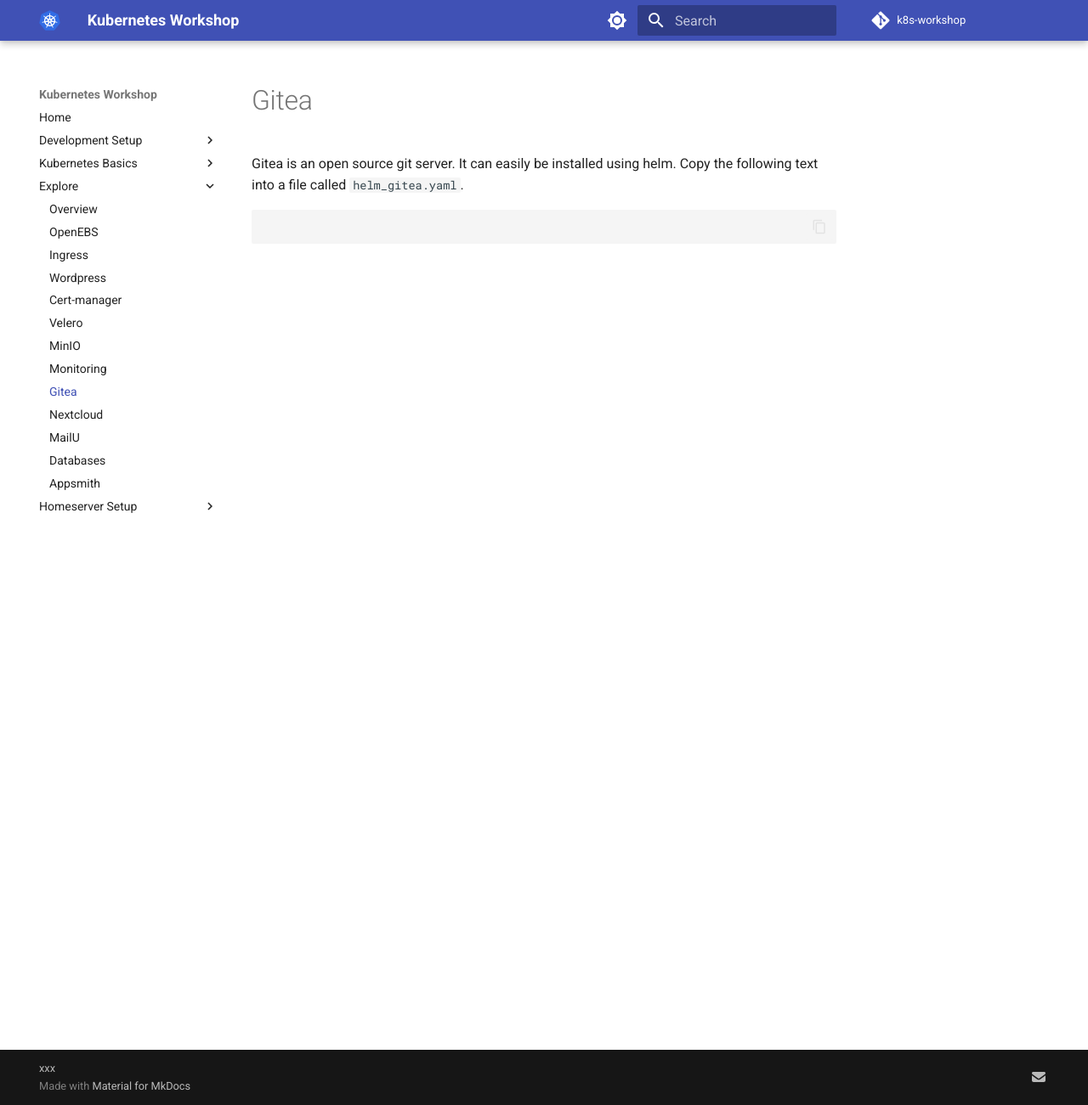
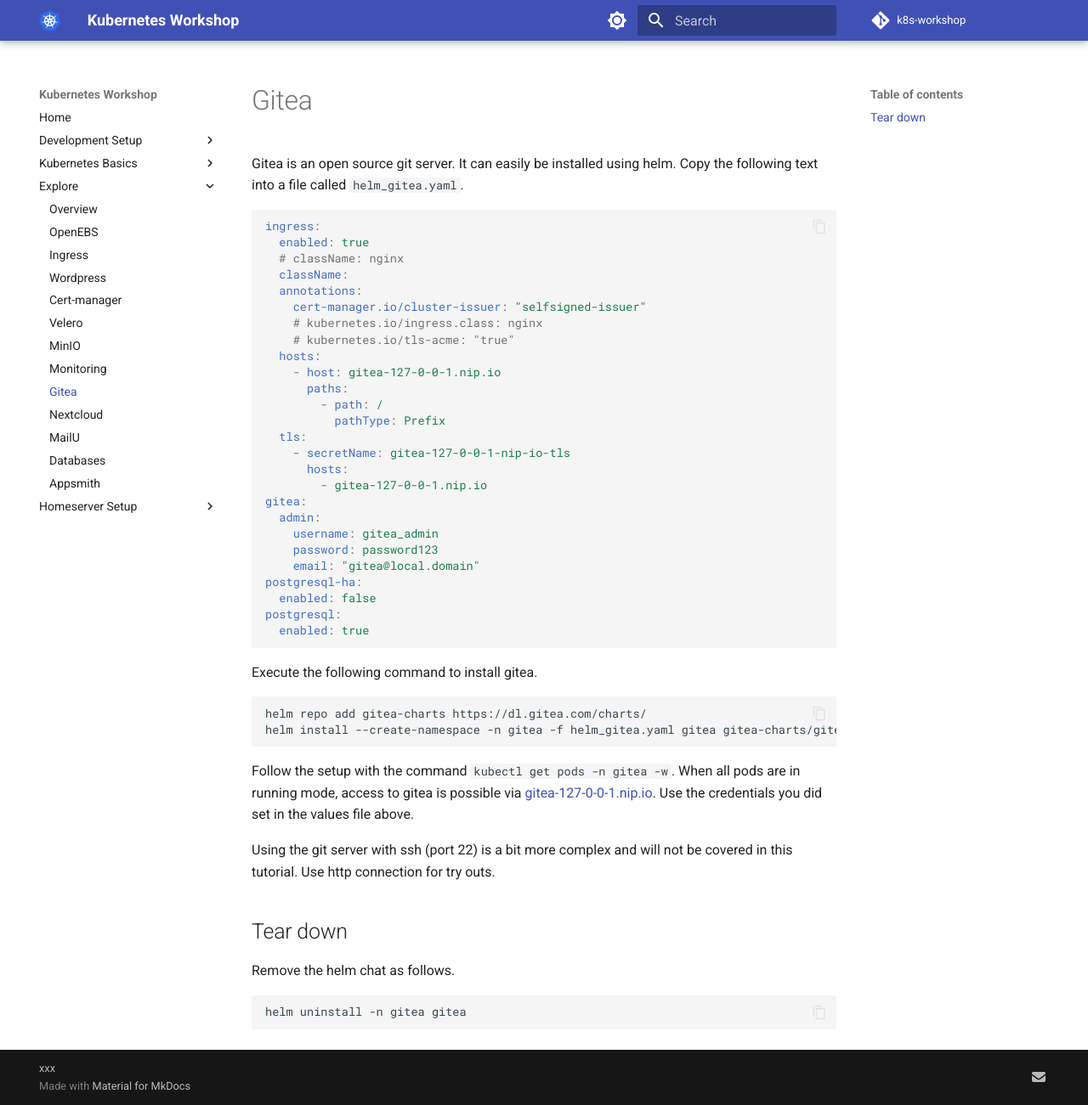
Before and after one commit to iptizer/k8s-workshop, an MkDocs documentation site: the page built from docs/explore/gitea.md, in a window 1280 px wide and 1301 px high. Shown: the whole window at 85% size. Built offline with MkDocs 1.6.1 and Material for MkDocs 9.7.7, drawn with Linux system fonts in a browser that asks for light colours; comment, search, counter and statistics services are not loaded.

Commit message:
Adding gitea

````diff
--- a/docs/explore/gitea.md
+++ b/docs/explore/gitea.md
@@ -3,6 +3,49 @@
 Gitea is an open source git server. It can easily be installed using helm. Copy the following text into a file called `helm_gitea.yaml`.
 
 ```yaml
+ingress:
+  enabled: true
+  # className: nginx
+  className:
+  annotations:
+    cert-manager.io/cluster-issuer: "selfsigned-issuer"
+    # kubernetes.io/ingress.class: nginx
+    # kubernetes.io/tls-acme: "true"
+  hosts:
+    - host: gitea-127-0-0-1.nip.io
+      paths:
+        - path: /
+          pathType: Prefix
+  tls:
+    - secretName: gitea-127-0-0-1-nip-io-tls
+      hosts:
+        - gitea-127-0-0-1.nip.io
+gitea:
+  admin:
+    username: gitea_admin
+    password: password123
+    email: "gitea@local.domain"
+postgresql-ha:
+  enabled: false
+postgresql:
+  enabled: true
+```
 
+Execute the following command to install gitea.
 
+```sh
+helm repo add gitea-charts https://dl.gitea.com/charts/
+helm install --create-namespace -n gitea -f helm_gitea.yaml gitea gitea-charts/gitea
 ```
+
+Follow the setup with the command `kubectl get pods -n gitea -w`. When all pods are in running mode, access to gitea is possible via [gitea-127-0-0-1.nip.io](https://gitea-127-0-0-1.nip.io). Use the credentials you did set in the values file above.
+
+Using the git server with ssh (port 22) is a bit more complex and will not be covered in this tutorial. Use http connection for try outs.
+
+## Tear down
+
+Remove the helm chat as follows.
+
+```sh
+helm uninstall -n gitea gitea
+```
````
Also changed, not shown: 1 other file.
